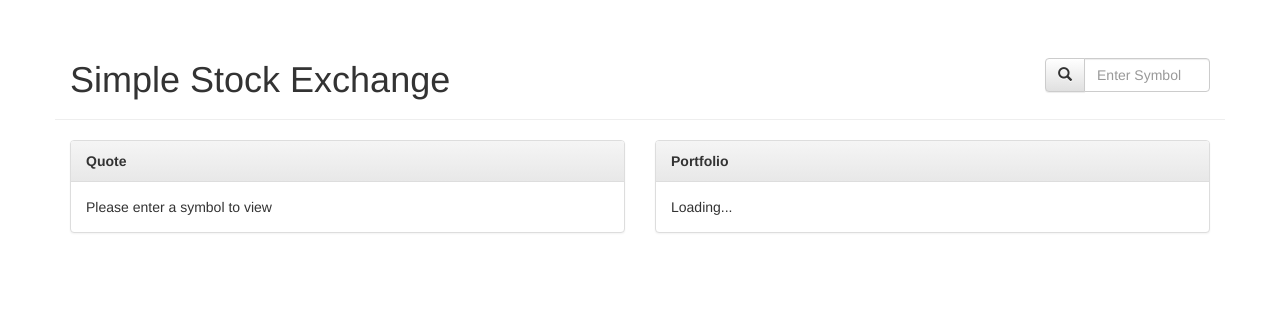
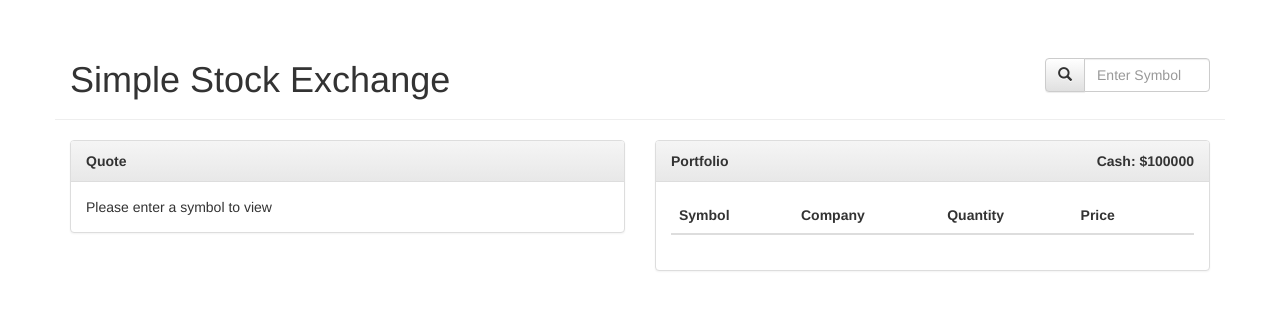
Before and after one commit to jcreigh/simple-stock-exchange, a Flask app: page / in a window 1280 px wide. Shown: the top 310 px of the page. Run offline with Flask 2, Linux system fonts and the light colour scheme; lists and menus that the app fills with data are empty; some libraries are stand-ins or nearby versions.

Commit message:
JS to view portfolio

```diff
--- a/stockexchange/static/main.js
+++ b/stockexchange/static/main.js
@@ -1,10 +1,20 @@
 $(function() {
+	account = {"balance": 0, "portfolio": []};
+
 	getStock = function(stock) {
 		$.getJSON("/api/info/" + stock, function(data) {
 			if (data["message"] == "OK") {
 				$("#quote-heading-text").html(data["name"] + " (" + data["symbol"] + ")");
 				$("#quote-bid").html("$" + data["bidPrice"]);
 				$("#quote-ask").html("$" + data["askPrice"]);
+				var fromPortfolio = account["portfolio"][data["symbol"]];
+				var qty = 0;
+				if (fromPortfolio) {
+					qty = fromPortfolio["quantity"];
+				}
+				$("#quote-button-sell").prop("disabled", qty == 0);
+				$("#quote-input").val(0);
+				$("#quote-owned").html(qty);
 				$("#quote-info").show();
 				$("#quote-heading").show();
 				$("#quote-text").hide();
@@ -18,6 +28,34 @@ $(function() {
 		});
 	};
 
+	loadPortfolio = function() {
+		$.getJSON("/api/portfolio", function(data) {
+			account["balance"] = data["balance"];
+			$("#portfolio-heading-text").html("$" + data["balance"]);
+			$("#portfolio-heading").show();
+			account["portfolio"] = data["portfolio"];
+			var tableRows = $("#portfolio-table > tbody > tr");
+			tableRows.each(function(i, row) {
+				$(row).remove();
+			});
+			for (var sym in account["portfolio"]) {
+				var data = account["portfolio"][sym];
+				var row = $("<tr>");
+				row.append("<td>" + sym + "</td>");
+				row.append("<td>" + data["name"] + "</td>");
+				row.append("<td>" + data["quantity"] + "</td>");
+				row.append("<td>" + data["lastprice"] + "</td>");
+				row.append("<td><button data-symbol=\"" + sym + "\" class=\"portfolio-stock-button btn btn-default btn-xs\"><span class=\"glyphicon glyphicon-eye-open\"></span> View</button></td>");
+				$("#portfolio-table > tbody").append(row);
+			};
+			$(".portfolio-stock-button").on("click", function(e) {
+				getStock($(e.target).data("symbol"));
+			});
+			$("#portfolio-text").hide();
+			$("#portfolio-table").show();
+		});
+	}
+
 	handleSearch = function(e) {
 		e.preventDefault();
 		var sym = $("#search-input").val();
@@ -28,4 +66,5 @@ $(function() {
 
 	$("#search-form").on("submit", handleSearch);
 	$("#search-input-btn").on("click", handleSearch);
+	loadPortfolio();
 });
--- a/stockexchange/templates/index.html
+++ b/stockexchange/templates/index.html
@@ -1,5 +1,4 @@
 <!DOCTYPE html>
-
 <html>
 	<head lang="en">
 		<title>Simple Stock Exchange</title>
@@ -10,6 +9,7 @@
 		<script src="static/main.js"></script>
 	</head>
 	<body>
+		<!-- My CSS isn't very good, so I don't think this look very great on small screens -->
 		<div class="container">
 			<div class="page-header row" style="display: flex; align-items: center;">
 				<div class="col-md-10 h1">
@@ -54,11 +54,21 @@
 				</div>
 				<div class="col-md-6">
 					<div class="panel panel-default">
-						<div class="panel-heading"><b>Portfolio</b></div>
+						<div class="panel-heading">
+							<div class="row">
+								<div class="col-md-4">
+									<b>Portfolio</b>
+								</div>
+								<div id="portfolio-heading" class="col-md-8 text-right" style="display: none">
+									<b>Cash: <span id="portfolio-heading-text">???</span></b>
+								</div>
+							</div>
+						</div>
 						<div class="panel-body">
 							<span id="portfolio-text">Loading...</span>
 							<table class="table table-striped" id="portfolio-table" style="display: none">
-								<thead><tr><th>Symbol</th><th>Company</th><th>Quantity</th><th>Price</th></tr></thead>
+								<thead><tr><th>Symbol</th><th>Company</th><th>Quantity</th><th>Price</th><th></th></tr></thead>
+								<tbody></tbody>
 							</table>
 						</div>
 					</div>
--- a/stockexchange/wsgi.py
+++ b/stockexchange/wsgi.py
@@ -25,52 +25,53 @@ def initSession():
         session["portfolio"] = {}
         session["balance"] = 100000.0
 
-@app.route("/api/buy/<symbol>/<count>")
-def api_buy(symbol, count):
+@app.route("/api/buy/<symbol>/<quantity>")
+def api_buy(symbol, quantity):
     initSession()
     data = getSymbolData(symbol)
     out = {"message": "OK"}
     if (data["message"] != "OK"):
         out["message"] = "Symbol error: " + data["message"]
     else:
-        session["portfolio"].setdefault(symbol, {"count": 0, "lastprice": 0})
+        session["portfolio"].setdefault(symbol, {"quantity": 0, "lastprice": 0})
         try:
-            count = int(count)
-            price = count * data["askPrice"]
+            quantity = int(quantity)
+            price = quantity * data["askPrice"]
             if (price <= session["balance"]):
-                session["portfolio"][symbol]["count"] += count
+                session["portfolio"][symbol]["quantity"] += quantity
                 session["portfolio"][symbol]["lastprice"] = data["askPrice"]
+                session["portfolio"][symbol]["name"] = data["name"]
                 session["balance"] -= price
             else:
                 out["message"] = "Not enough funds"
         except ValueError:
-            out["message"] = "Invalid count"
+            out["message"] = "Invalid quantity"
     return jsonify(**out)
 
-@app.route("/api/sell/<symbol>/<count>")
-def api_sell(symbol, count):
+@app.route("/api/sell/<symbol>/<quantity>")
+def api_sell(symbol, quantity):
     initSession()
     out = {"message": "OK"}
     if (symbol not in session["portfolio"]):
         out["message"] = "No shares"
     else:
         try:
-            count = int(count)
+            quantity = int(quantity)
             s = session["portfolio"][symbol]
-            if (s["count"] >= count):
+            if (s["quantity"] >= quantity):
                 data = getSymbolData(symbol)
                 out = {"message": "OK"}
                 if (data["message"] != "OK"):
                     out["message"] = "Symbol error: " + data["message"]
                 else:
-                    s["count"] -= count
-                    session["balance"] += data["bidPrice"] * count
-                    if (s["count"] == 0):
+                    s["quantity"] -= quantity
+                    session["balance"] += data["bidPrice"] * quantity
+                    if (s["quantity"] == 0):
                         del session["portfolio"][symbol]
             else:
                 out["message"] = "Not enough shares"
         except ValueError:
-            out["message"] = "Invalid count"
+            out["message"] = "Invalid quantity"
     return jsonify(**out)
 
 @app.route("/api/portfolio")
```
